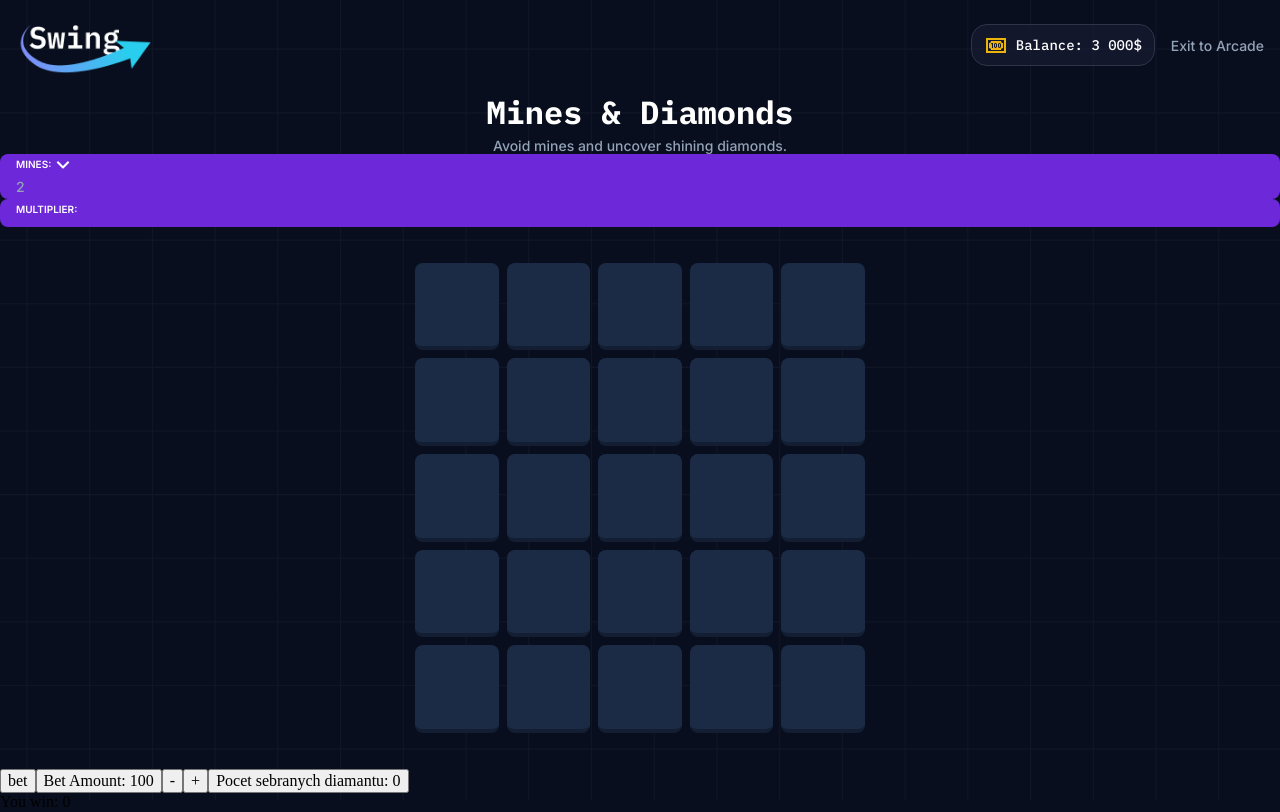
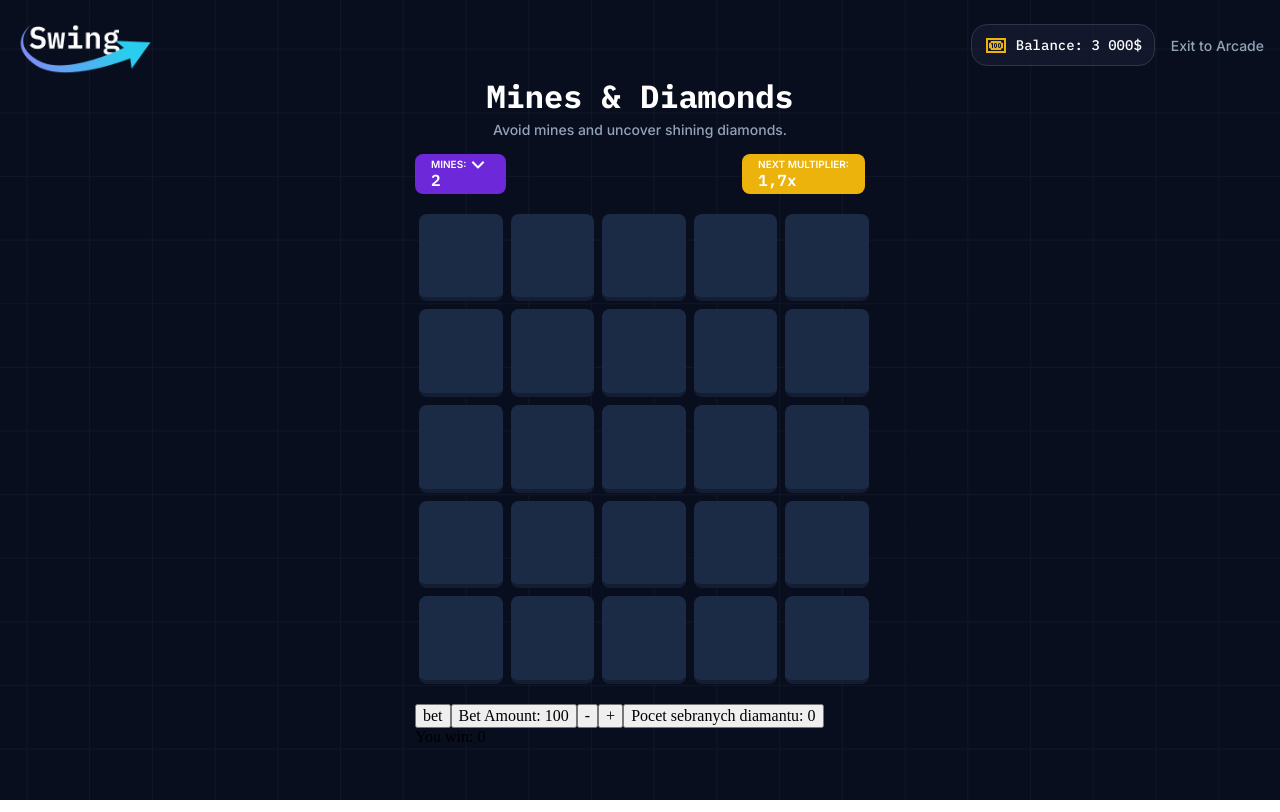
Before and after one commit to pslib-cz/2025-p3a-webgame-oldrichovmonitor, a React (Vite) app in the folder swing.client/: page /mines in a window 1280 px wide. Built offline with nearby package versions, Linux system fonts and the light colour scheme.

Commit message:
Refactor Mines and Diamonds page layout; improve button styles and add game navigation

```diff
--- a/swing.client/src/css/layout.css
+++ b/swing.client/src/css/layout.css
@@ -297,7 +297,7 @@ která ovlivňují celkovou strukturu.
 .game-page__header-content-wrapper {
   align-items: center;
   padding-inline: 1rem;
-  padding-block: 1rem;
+  padding-top: 1rem;
 }
 .game-page__header-title-wrapper {
   text-align: center;
@@ -305,12 +305,24 @@ která ovlivňují celkovou strukturu.
   flex-direction: column;
   gap: 0.25rem;
 }
+.mines-game__wrapper {
+  max-width: 450px;
+  margin: 0 auto;
+  margin-block: 1rem;
+  display: flex;
+  flex-direction: column;
+  gap: 1rem;
+}
+.mines-buttons {
+  display: flex;
+  justify-content: space-between;
+  align-items: center;
+}
 .mines-button {
   display: flex;
   padding: 0.25rem 1rem;
   flex-direction: column;
   align-items: start;
-  gap: 0.5rem;
   border-radius: 0.5rem;
   background: #6d28d9;
 }
@@ -322,6 +334,17 @@ která ovlivňují celkovou strukturu.
   font-weight: 600;
   line-height: normal;
 }
+.mines-button__subtext {
+  color: #fff;
+  font-family: "IBM Plex Mono";
+  font-size: 1rem;
+  font-style: normal;
+  font-weight: 600;
+  line-height: normal;
+}
+.mines-button__multiplier {
+  background: #ebb30b;
+}
 .mines-button__icon-wrapper {
   display: flex;
   justify-content: space-between;
@@ -332,10 +355,7 @@ která ovlivňují celkovou strukturu.
   grid-template-columns: repeat(5, 1fr);
   gap: 0.5rem;
   width: 100%;
-  max-width: 450px;
   padding: 0.25rem;
-  margin: 0 auto;
-  margin-block: 2rem;
 }
 .grid-container > div {
   position: relative;
--- a/swing.client/src/pages/MinesDimonds.tsx
+++ b/swing.client/src/pages/MinesDimonds.tsx
@@ -21,7 +21,7 @@ const MinesDimonds = () => {
   );
 
   const startGame = async () => {
-    if(isPlaying) return
+    if (isPlaying) return;
     setIsPlaying(true);
     setOpenedTiles(0);
     setWin(0);
@@ -34,7 +34,6 @@ const MinesDimonds = () => {
     );
 
     await fetch(`/api/MinePattern/StartGame/${minesCount}`);
-
   };
   const getMultiplier = async (openedTiles: number) => {
     const response = await fetch(
@@ -44,9 +43,7 @@ const MinesDimonds = () => {
     return multiplier;
   };
 
-  const cashOut = () =>{
-
-  }
+  const cashOut = () => {};
 
   const handleTileClick = async (index: number) => {
     if (!isPlaying || !grid[index].hidden) return;
@@ -59,15 +56,14 @@ const MinesDimonds = () => {
     setGrid(newGrid);
 
     if (data.isMine) {
-      setIsPlaying(false)
-      setWin(0)
+      setIsPlaying(false);
+      setWin(0);
     } else {
       const newOpened = openedTiles + 1;
       setOpenedTiles(newOpened);
       const multiplier = await getMultiplier(newOpened);
-      setWin(betAmount * multiplier)
+      setWin(betAmount * multiplier);
       alert(`Diamant! Multiplier: ${multiplier}`);
-
     }
   };
   return (
@@ -108,6 +104,7 @@ const MinesDimonds = () => {
           <h1 className="game-title">Mines & Diamonds</h1>
           <p className="subtitle">Avoid mines and uncover shining diamonds.</p>
         </div>
+        <div className="mines-game__wrapper">
           <div className="mines-buttons">
             <a className="mines-button mines-button__mines-count">
               <div className="mines-button__icon-wrapper">
@@ -139,13 +136,13 @@ const MinesDimonds = () => {
                   </defs>
                 </svg>
               </div>
-            <p className="subtitle">{minesCount}</p>
+              <p className="mines-button__subtext">{minesCount}</p>
             </a>
-          <a className="mines-button mines-button__mines-count">
+            <a className="mines-button mines-button__multiplier">
               <div className="mines-button__icon-wrapper">
-              <p className="mines-button__text">MULTIPLIER:</p>
+                <p className="mines-button__text">NEXT MULTIPLIER:</p>
               </div>
-            <p className="subtitle">{}</p>
+              <p className="mines-button__subtext">1,7x</p>
             </a>
           </div>
           <div className="grid-container">
@@ -153,12 +150,17 @@ const MinesDimonds = () => {
               <div key={tile.id} onClick={() => handleTileClick(index)}></div>
             ))}
           </div>
+
+          <div className="mines__game-nav">
+
             <button onClick={() => startGame()}>bet</button>
             <button>Bet Amount: {betAmount}</button>
             <button onClick={() => setBetAmount(betAmount - 10)}>-</button>
             <button onClick={() => setBetAmount(betAmount + 10)}>+</button>
             <button>Pocet sebranych diamantu: {openedTiles}</button>
             <p>You win: {win}</p>
+          </div>
+        </div>
       </main>
     </div>
   );
```
Lines whose indentation alone changed are shown as unchanged.
